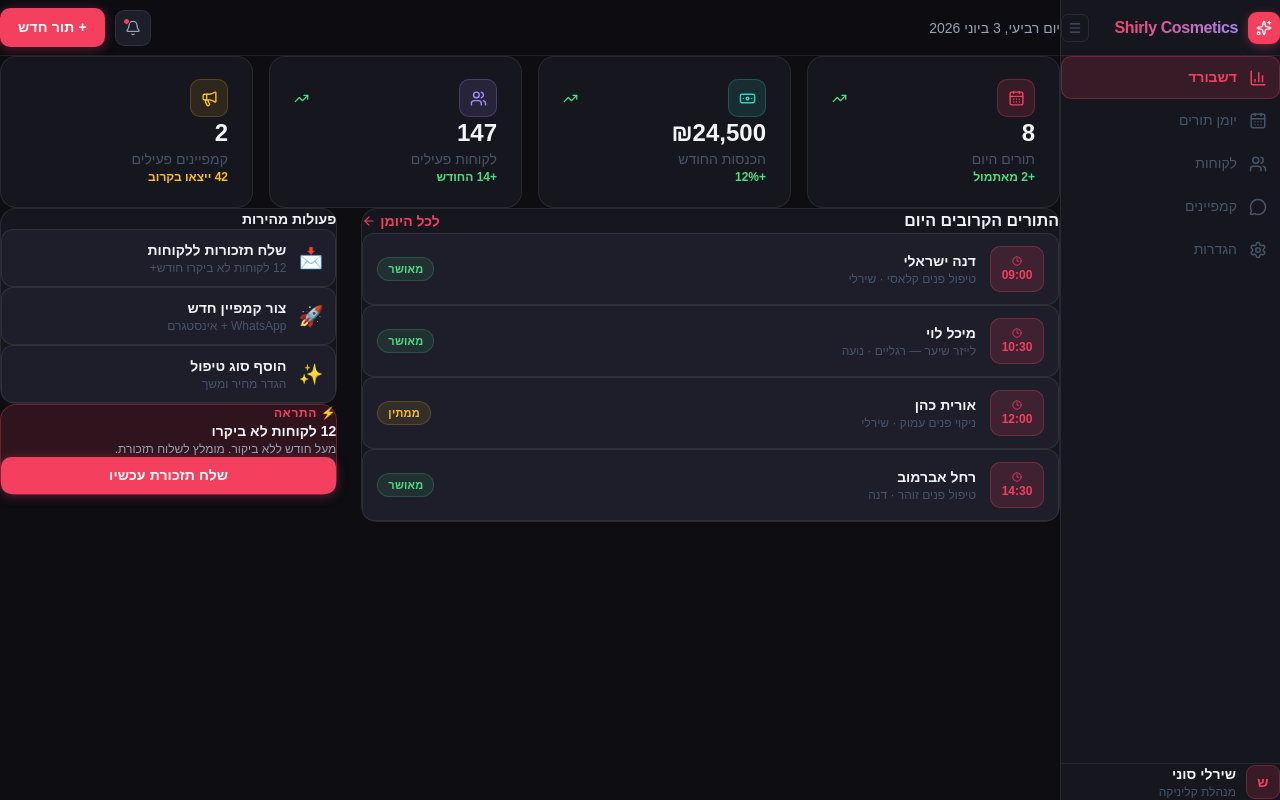
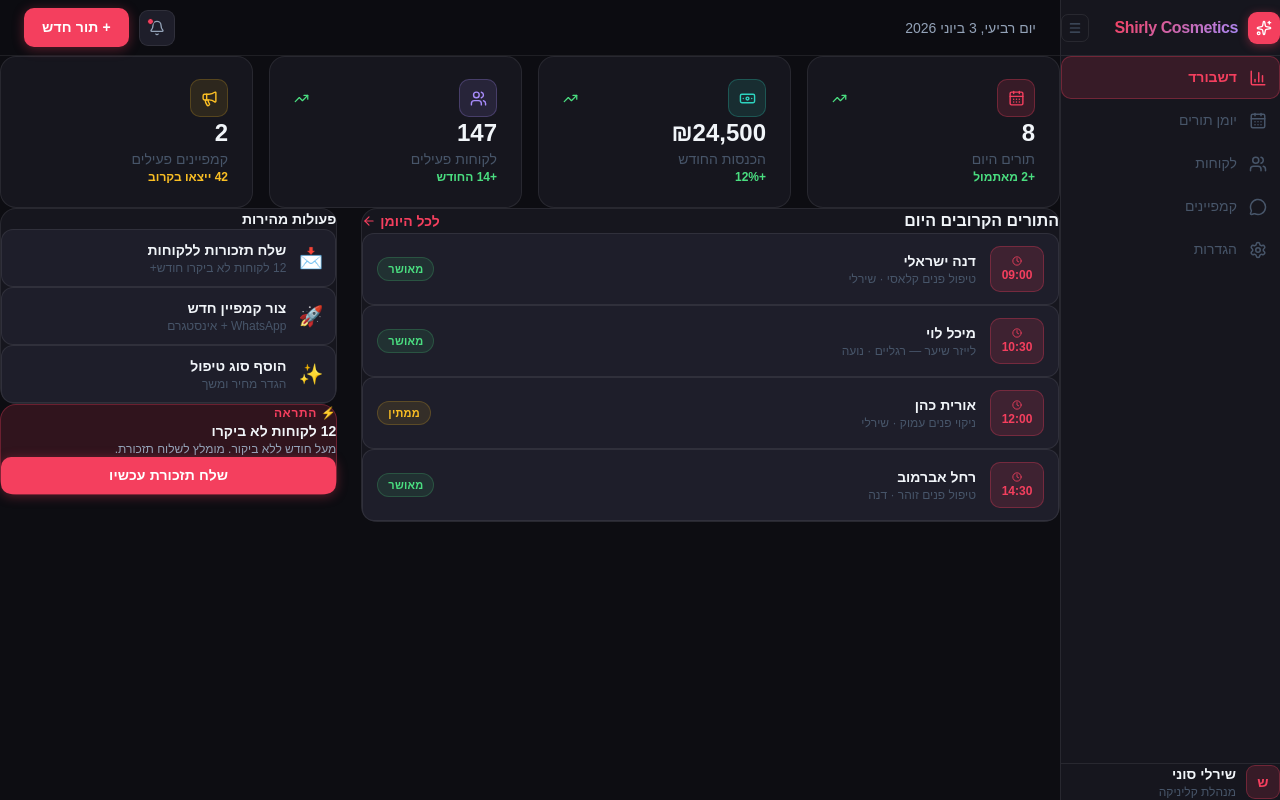
Before and after one commit to ront123/Shirly_Cosmetics, a React app in the folder frontend/: page / in a window 1280 px wide. Built offline with nearby package versions, Linux system fonts and the light colour scheme; the HTML template or start-up script is replaced by a standard one.

Commit message:
Fix: header button no longer clipped - remove overflow-hidden from main

```diff
--- a/frontend/src/layouts/MainLayout.jsx
+++ b/frontend/src/layouts/MainLayout.jsx
@@ -110,24 +110,28 @@ export default function MainLayout() {
       </aside>
 
       {/* ── Main ── */}
-      <main className="flex-1 flex flex-col min-w-0 overflow-hidden">
+      <main className="flex-1 flex flex-col min-w-0" style={{ minWidth: 0 }}>
         {/* Top bar */}
         <header
-          className="flex items-center justify-between px-6 flex-shrink-0"
+          className="flex items-center justify-between flex-shrink-0"
           style={{
             height: 56,
+            padding: '0 24px',
             borderBottom: '1px solid var(--border)',
-            background: 'rgba(13,13,18,0.85)',
+            background: 'rgba(13,13,18,0.9)',
             backdropFilter: 'blur(16px)',
+            position: 'sticky',
+            top: 0,
+            zIndex: 10,
           }}
         >
           <p className="text-sm font-medium" style={{ color: 'var(--text-secondary)' }}>
             {new Date().toLocaleDateString('he-IL', { weekday: 'long', day: 'numeric', month: 'long', year: 'numeric' })}
           </p>
 
-          <div className="flex items-center" style={{ gap: 10 }}>
+          <div className="flex items-center flex-shrink-0" style={{ gap: 10 }}>
             <button
-              className="relative flex items-center justify-center"
+              className="relative flex items-center justify-center flex-shrink-0"
               style={{
                 width: 36, height: 36, borderRadius: 9,
                 background: 'var(--bg-elevated)',
@@ -148,7 +152,7 @@ export default function MainLayout() {
                 }}
               />
             </button>
-            <button className="btn-primary">
+            <button className="btn-primary flex-shrink-0">
               + תור חדש
             </button>
           </div>
```
